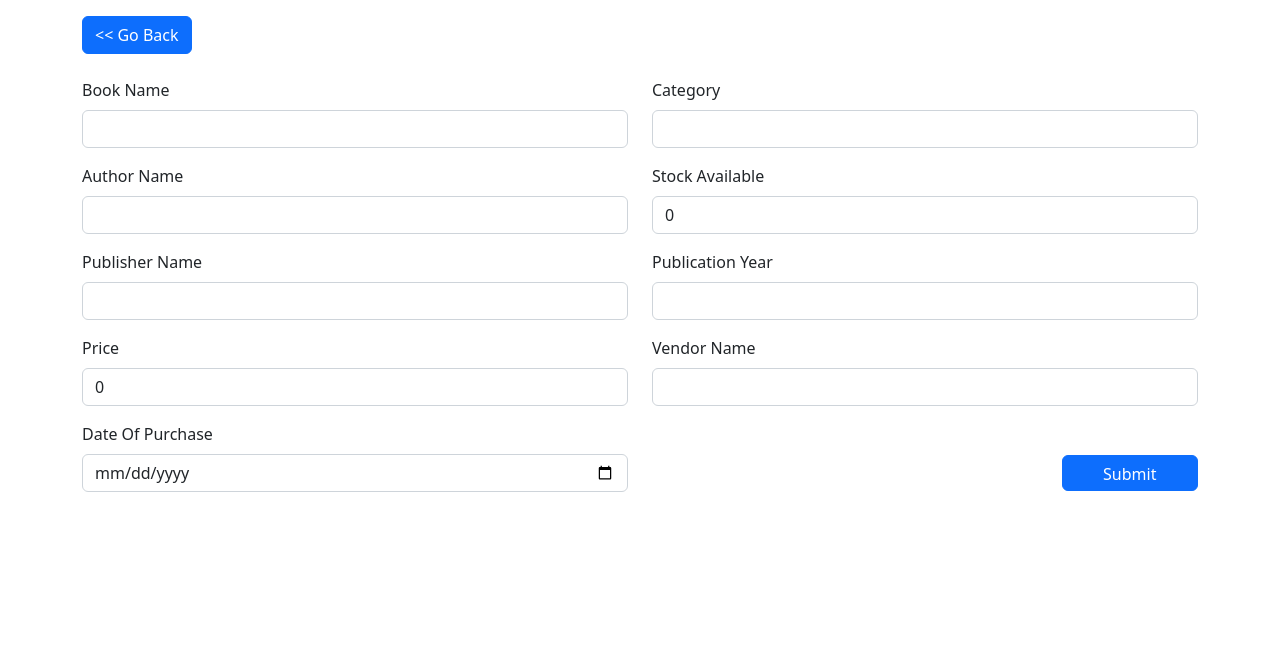
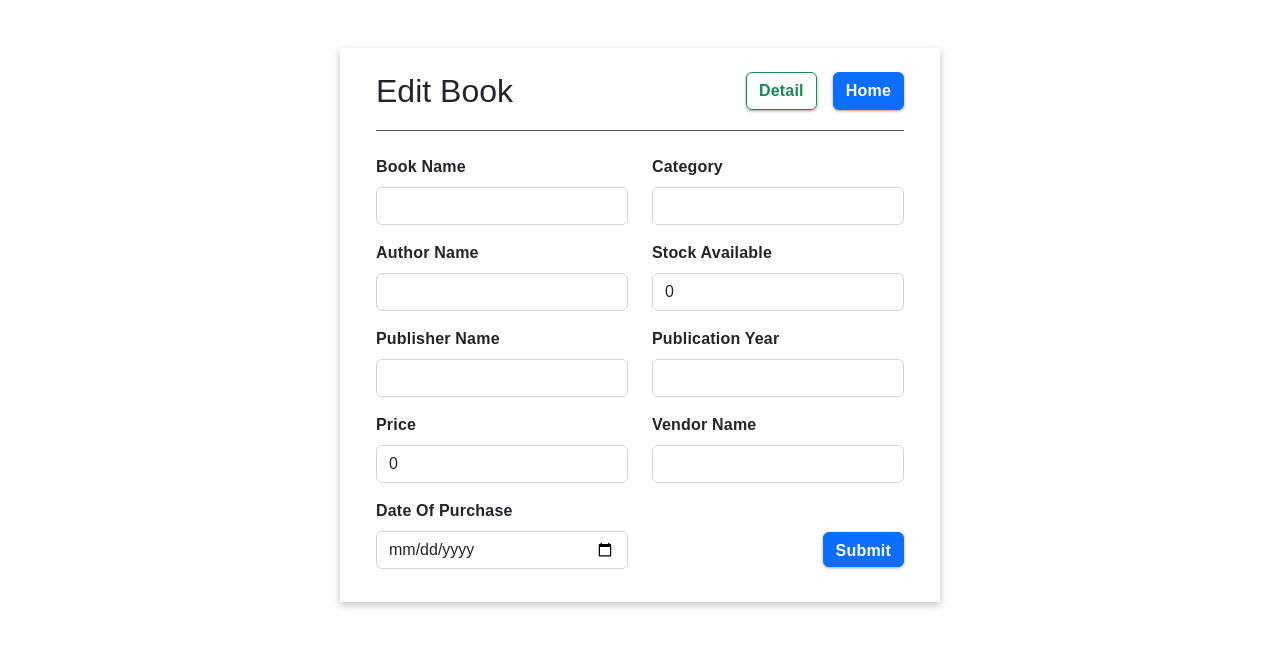
Before and after one commit to Hariharanreddy/Inventory-LMS-of-court, a React (Vite) app in the folder client/: page /edit/1 in a window 1280 px wide. Shown: the top 646 px of the page. Built offline with nearby package versions, Linux system fonts and the light colour scheme; no server answers.

Commit message:
created the search bar

```diff
--- a/client/index.html
+++ b/client/index.html
@@ -2,6 +2,7 @@
 <html lang="en">
   <head>
     <meta charset="UTF-8" />
+    <meta http-equiv="X-UA-Compatible" content="IE=edge">
     <meta name="viewport" content="width=device-width, initial-scale=1.0" />
     <link rel="stylesheet" href="https://cdnjs.cloudflare.com/ajax/libs/font-awesome/6.2.0/css/all.min.css" integrity="sha512-xh6O/CkQoPOWDdYTDqeRdPCVd1SpvCA9XXcUnZS2FmJNp1coAFzvtCN9BmamE+4aHK8yyUHUSCcJHgXloTyT2A==" crossorigin="anonymous" referrerpolicy="no-referrer" />
     <title>Item Manager</title>
--- a/client/src/App.css
+++ b/client/src/App.css
@@ -1,85 +1,143 @@
-.add_btn{
+* {
+  margin: 0;
+  padding: 0;
+  box-sizing: border-box;
+  font-family: Arial, Helvetica, sans-serif;
+}
+
+h1, h2, h3, h4, h5{
+  margin-bottom: 0 !important;
+}
+
+
+.add_btn {
   display: flex;
   justify-content: space-between;
+  align-items: center;
+  padding-bottom: 1.2em;
+  border-bottom: 1px solid rgb(90, 87, 87);
 }
 
-.container{
+.add_btn>input {
+  width: 30%;
+  max-width: 280px !important;
+}
+
+.home-btn{
+  margin-left: 1em;
+}
+
+.container {
   overflow: auto;
 }
 
-.table{
+.table {
   box-shadow: rgba(99, 99, 99, 0.2) 0px 2px 8px 0px;
 }
 
-.attribute-row{
-  background: rgb(2,0,36);
-  background: linear-gradient(90deg, rgba(10,10,153,1) 0%, rgba(0,30,144,1) 30%, rgba(0,212,255,1) 98%);
+.attribute-row {
+  background: rgb(6, 0, 97);
+  background: linear-gradient(90deg, rgba(6, 0, 97, 1) 0%, rgba(8, 8, 108, 1) 52%, rgba(14, 14, 175, 1) 100%);
   color: aliceblue;
   border-top-left-radius: 3px;
   border-top-right-radius: 3px;
 }
 
-.record-row{
+.attribute-row>th {
+  font-weight: 600 !important;
+  letter-spacing: 0.3px;
+}
+
+.record-row {
   vertical-align: middle;
   box-shadow: rgba(99, 99, 99, 0.2) 0px 2px 8px 0px;
+  text-transform: capitalize;
   transition: transform 250ms;
 }
 
-.record-row:hover{
+.record-row:hover {
   transform: scale(1.01);
 
 }
 
-.btn{
+.btn {
+  font-weight: 600 !important;
+  letter-spacing: 0.2px;
+  box-shadow: rgba(60, 64, 67, 0.3) 0px 1px 2px 0px, rgba(60, 64, 67, 0.15) 0px 1px 3px 1px;
   transition: transform 250ms !important;
 }
 
-.btn:hover{
+.btn:hover {
   transform: scale(1.03);
 }
 
 
-.stock-attribute{
+.stock-attribute {
   text-align: center;
 }
 
-.author-attribute{
+.author-attribute {
   margin-right: 0;
 }
 
-td:nth-child(5){
+td:nth-child(5) {
   text-align: center;
 }
 
-.icons-section{
+.icons-section {
   border-bottom: 0;
 }
 
-/* .add-book-button{
-  background: rgb(17, 17, 219) !important;
-}
-
-.add-book-button:hover, .add-book-button:focus{
-  background:  rgba(10,10,153,1) 0% !important;
-  border-color:  rgba(10,10,153,1) 0% !important;;
-} */
-.submit-button-div{
+.submit-button-div {
   text-align: right;
 }
 
-.submit-button{
+.submit-button {
   margin-top: 9px;
 }
 
 /* ~~~~~~~~~~~~~~~~~~~~~~~~~~~~~~~~~~~~~~~~~~~~~~~~~~~~~~~~~~~~~~~~~~~~~~~~~~~~~~~~~~~~~~~~~~~ */
 /* view section */
 
-.view-div{
+.card-div {
   max-width: 600px;
-  /* border: 1px solid black; */
   box-shadow: rgba(0, 0, 0, 0.24) 0px 3px 8px;
   padding: 1.5em;
+  padding-bottom: 1em;
   margin-top: 3rem;
   margin-left: auto;
   margin-right: auto;
 }
+
+.card-header{
+  display: flex;
+  justify-content: space-between;
+  padding-bottom: 1.2em !important;
+  border-bottom: 1px solid rgb(90, 87, 87) !important;
+}
+
+.card-footer{
+  display: flex;
+  justify-content: right;
+}
+
+div>label {
+  font-weight: bold;
+  letter-spacing: 0.2px;
+}
+
+.search-button{
+  background-image: url(./images/search-icon.png)  no-repeat scroll 7px 7px;
+  padding-left:30px;
+  padding: 0.3em 0.5em;
+  border: 1px solid lightgrey;
+  border-radius: 5px;
+  transition: 150ms;
+}
+
+.search-button:focus{
+  outline-style: none;
+  box-shadow: rgba(10, 137, 211, 0.1) 0px 4px 16px, rgba(17, 17, 26, 0.05) 0px 6px 30px;
+  transform: scale(1.02);
+  /* box-shadow: rgba(17, 17, 26, 0.1) 0px 4px 16px, rgba(17, 17, 26, 0.05) 0px 8px 32px; */
+}
--- a/client/src/components/Details.jsx
+++ b/client/src/components/Details.jsx
@@ -1,15 +1,11 @@
 import React from 'react'
-import CreateIcon from '@mui/icons-material/Create';
-import DeleteIcon from '@mui/icons-material/Delete';
-import { NavLink } from 'react-router-dom';
-import { useParams } from "react-router-dom";
+import { NavLink ,useNavigate ,useParams } from 'react-router-dom';
 
 const Details = () => {
 
   const [getBookData, setBookData] = React.useState({});
 
   const { id } = useParams("");
-  console.log(id);
 
   //For fetching the book details
   const getdata = async () => {
@@ -38,15 +34,36 @@ const Details = () => {
   }, [])
 
 
+  //For Deleting the Book
+  const navigateTo = useNavigate();
+  const deleteBook = async (id) => {
+
+    const res2 = await fetch(`http://localhost:8000/deleteBook/${id}`, {
+        method: "DELETE",
+        headers: {
+            "Content-Type": "application/json"
+        }
+    })
+
+    const deleteData = await res2.json();
+    console.log(deleteData);
+
+    if (res2.status === 422) {
+        console.log("Record could not be deleted.");
+    }
+    else {
+        alert("Record has been deleted.");
+        getdata();
+        navigateTo("/");
+    }
+}
+
+
   return (
     <>
-      <div className="view-div">
+      <div className="card-div">
         <div className="add_btn mb-4">
-          <h1>Book Details</h1>
-          <div>
-            <NavLink /*</div>to={`/edit/${getuserdata._id}`}*/ > <button className="btn btn-primary mx-4"><CreateIcon /></button></NavLink>
-            <button className="btn btn-danger" onClick={() => deleteuser(getBookdata._id)}><DeleteIcon /></button>
-          </div>
+          <h2>Book Details</h2>
         </div>
         <table className="table table-hover table-condensed" >
           <thead>
@@ -86,7 +103,7 @@ const Details = () => {
             </tr>
             <tr className='record-row'>
               <th scope="row">Price</th>
-              <td >{"Rs " + getBookData.price}</td>
+              <td >{"Rs. " + getBookData.price}</td>
             </tr>
             <tr className='record-row'>
               <th scope="row">Date Of Purchase</th>
@@ -94,6 +111,10 @@ const Details = () => {
             </tr>
           </tbody>
         </table>
+        <div className='card-footer'>
+            <NavLink to={`/edit/${id}`} > <button className="btn btn-outline-primary mx-4">Edit</button></NavLink>
+            <button className="btn btn-outline-danger" onClick={() => deleteBook(id)}>Delete</button>
+        </div>
       </div>
     </>
   )
--- a/client/src/components/Edit.jsx
+++ b/client/src/components/Edit.jsx
@@ -102,11 +102,20 @@ const Edit = () => {
     }
 
     return (
-        <div className='container mt-3'>
+        <div className='card-div'>
+            <div className='container edit-form'>
+                <div className='card-header'>
+                    <h2>Edit Book</h2>
+                    <div>
+                        <NavLink to={`/view/${id}`}  >
+                            <button className="btn btn-outline-success">Detail</button>
+                        </NavLink>
                         <NavLink to="/">
-                <button className="btn btn-primary">{"<<"} Go Back</button>
+                            <button className="btn btn-primary home-btn">Home</button>
                         </NavLink>
-            <form className="mt-4">
+                    </div>
+                </div>
+                <form className="mt-4 ">
                     <div className="row">
                         <div className="mb-3 col-lg-6 col-md-6 col-12">
                             <label className="form-label">Book Name</label>
@@ -146,10 +155,11 @@ const Edit = () => {
                         </div>
                         <div className="mb-3 col-lg-6 col-md-6 col-12 submit-button-div">
                             <br />
-                        <button className="btn btn-primary w-25 h-50 submit-button" type="submit" onClick={updateBook}>Submit</button>
+                            <button className="btn btn-primary w-40 h-50 submit-button" type="submit" onClick={updateBook}>Submit</button>
                         </div>
                     </div>
                 </form>
+            </div>
         </div>
     )
 }
--- a/client/src/components/RegisterBook.jsx
+++ b/client/src/components/RegisterBook.jsx
@@ -48,6 +48,7 @@ const Register = () => {
             headers: {
                 "Content-Type": "application/json"
             },
+            //whenever we send data to database, we convert it into string first
             body: JSON.stringify({
                 bookName,
                 category,
@@ -74,10 +75,14 @@ const Register = () => {
     }
 
     return (
-        <div className='container mt-3'>
+        <div className='card-div'>
+            <div className='container'>
+                <div className='card-header'>
+                    <h2>Add New Book</h2>
                     <NavLink to="/">
-                <button className="btn btn-primary">{"<<"} Go Back</button>
+                        <button className="btn btn-primary">Home</button>
                     </NavLink>
+                </div>
                 <form className="mt-4">
                     <div className="row">
                         <div className="mb-3 col-lg-6 col-md-6 col-12">
@@ -118,10 +123,11 @@ const Register = () => {
                         </div>
                         <div className="mb-3 col-lg-6 col-md-6 col-12 submit-button-div">
                             <br />
-                        <button className="btn btn-primary w-25 h-50 submit-button" type="submit" onClick={addInputData}>Submit</button>
+                            <button className="btn btn-primary w-40 h-50 submit-button" type="submit" onClick={addInputData}>Submit</button>
                         </div>
                     </div>
                 </form>
+            </div>
         </div>
     )
 }
--- a/client/src/main.jsx
+++ b/client/src/main.jsx
@@ -1,7 +1,7 @@
 import React from 'react'
 import ReactDOM from 'react-dom/client'
 import App from './App'
-import './index.css'
+import './App.css'
 import {BrowserRouter} from "react-router-dom";
 
 ReactDOM.createRoot(document.getElementById('root')).render(
```
Also changed, not shown: client/src/App.jsx (+7 -2 lines), client/src/components/Home.jsx (+20 -13 lines), client/src/images/search-icon.png (added), client/src/index.css (deleted), 1 other file (tests, documents, lock files or other folders). Lines whose indentation alone changed are shown as unchanged.
